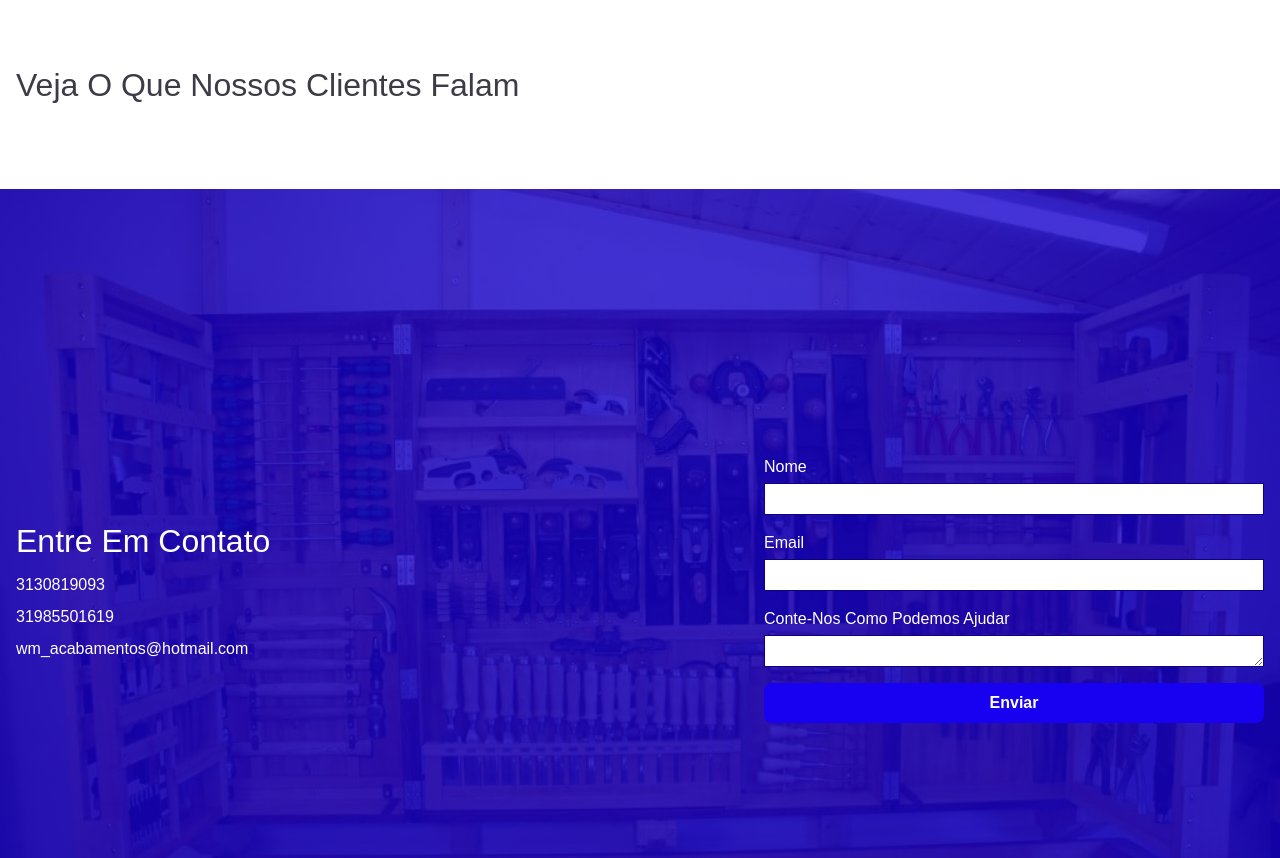
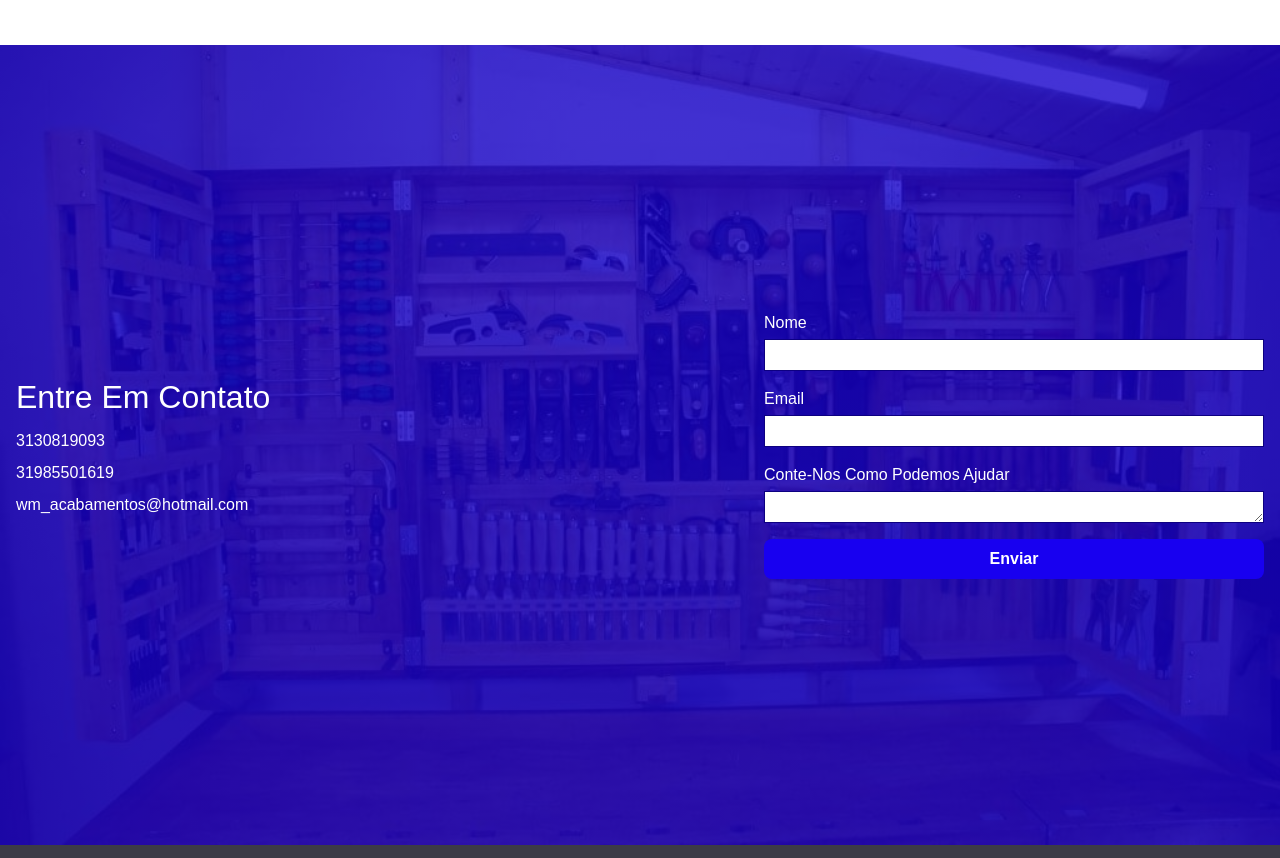
Before and after one commit to Windisley/WM-Acabamentos, a website: page index.html in a window 1280 px wide. Shown: the part 1643-2501 px from the top of the page. Drawn offline with nearby package versions, Linux system fonts and the light colour scheme; files that its build step writes are made by us from their sources; a script that the page names is missing.

Commit message:
Tirando a seção de depoimentos

```diff
--- a/index.html
+++ b/index.html
@@ -314,7 +314,7 @@
                             </div>
                         </div>
                     </div>
-                    <div class="w-full h-full my-16" id="depoimentos">
+                    <!-- <div class="w-full h-full my-16" id="depoimentos">
                         <h3 class="
                         text-left text-title
                         ">
@@ -322,7 +322,7 @@
                         </h3>
 
                         <div class="elfsight-app-374291d2-f2f0-4817-870c-b62d5f00479f ease-in-out duration-300 translate-y-2/4 opacity-0" data-elfsight-app-lazy></div>
-                    </div>
+                    </div> -->
                 </div>
             </section>
 
```
